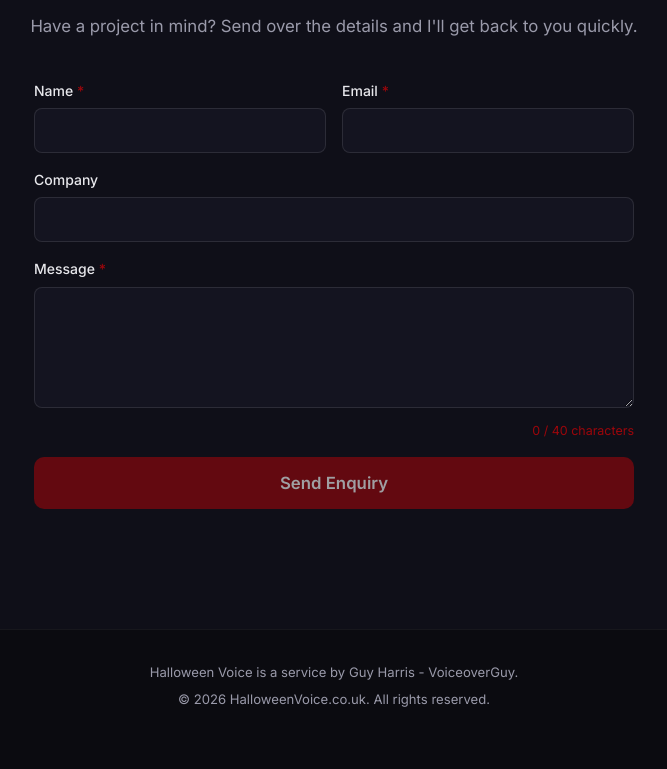
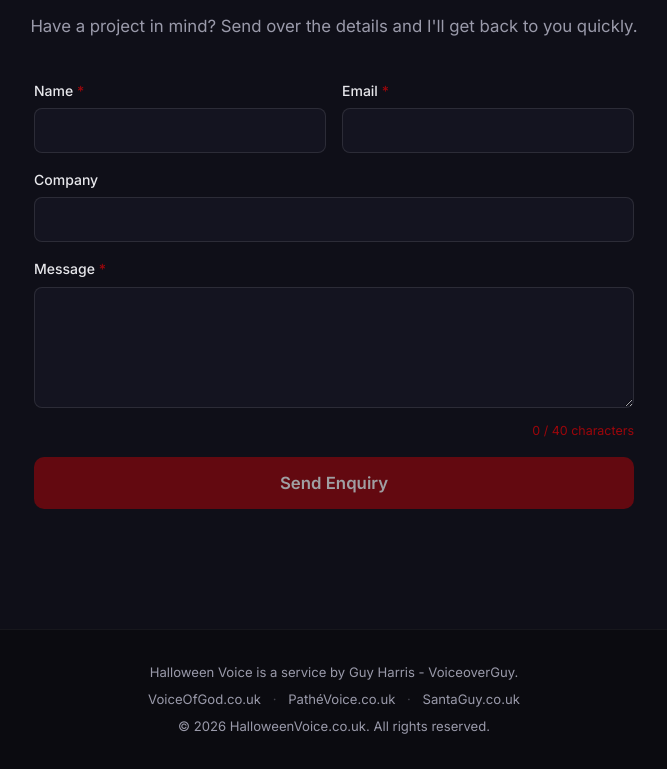
Before and after one commit to voiceoverguy-uk/halloween-voice, a website: page public/index.html in a window 1280 px wide. Shown: the part 4104-4873 px from the top of the page, without its empty margins (306-973 px from the left). Before the commit the page ends 4846 px from the top, so only its background shows below. Drawn offline with Linux system fonts and the light colour scheme.

Commit message:
Add referral links to the footer for other websites
Update public/index.html to include new footer links to external sites, and add corresponding styles in public/styles.css for presentation.

Replit-Commit-Author: Agent
Replit-Commit-Session-Id: e2dffe42-5ed8-4637-a875-1bbd0c0a912e
Replit-Commit-Checkpoint-Type: full_checkpoint
Replit-Commit-Event-Id: 7c83ecf1-2dbc-4b39-bae7-65ff0ded0103
Replit-Commit-Screenshot-Url: https://storage.googleapis.com/screenshot-production-us-central1/c160f841-428f-401e-8a28-15f016bf3bfc/e2dffe42-5ed8-4637-a875-1bbd0c0a912e/Fkc4cZn
Replit-Helium-Checkpoint-Created: true

```diff
--- a/public/index.html
+++ b/public/index.html
@@ -421,6 +421,13 @@
   <footer class="footer">
     <div class="container">
       <p class="footer-credit">Halloween Voice is a service by <a href="https://www.voiceoverguy.co.uk/" target="_blank" rel="noopener noreferrer">Guy Harris</a> - <a href="https://www.voiceoverguy.co.uk/" target="_blank" rel="noopener noreferrer">VoiceoverGuy</a>.</p>
+      <p class="footer-links">
+        <a href="https://www.voiceofgod.co.uk/" target="_blank" rel="noopener noreferrer">VoiceOfGod.co.uk</a>
+        <span class="footer-sep">·</span>
+        <a href="https://www.pathevoice.co.uk/" target="_blank" rel="noopener noreferrer">PathéVoice.co.uk</a>
+        <span class="footer-sep">·</span>
+        <a href="https://www.santaguy.co.uk/" target="_blank" rel="noopener noreferrer">SantaGuy.co.uk</a>
+      </p>
       <p>&copy; <span id="copyrightYear"></span> HalloweenVoice.co.uk. All rights reserved.</p>
     </div>
   </footer>
--- a/public/styles.css
+++ b/public/styles.css
@@ -804,6 +804,28 @@ body {
   margin-bottom: 6px;
 }
 
+.footer-links {
+  margin-bottom: 6px;
+  font-size: 0.85rem;
+  color: var(--text-muted);
+}
+
+.footer-links a {
+  color: var(--text-muted);
+  text-decoration: none;
+  transition: color 0.2s ease;
+}
+
+.footer-links a:hover {
+  color: var(--text);
+  text-decoration: underline;
+}
+
+.footer-sep {
+  margin: 0 8px;
+  opacity: 0.4;
+}
+
 .hero-credit {
   font-size: 1.05rem;
   color: var(--text-muted);
```
